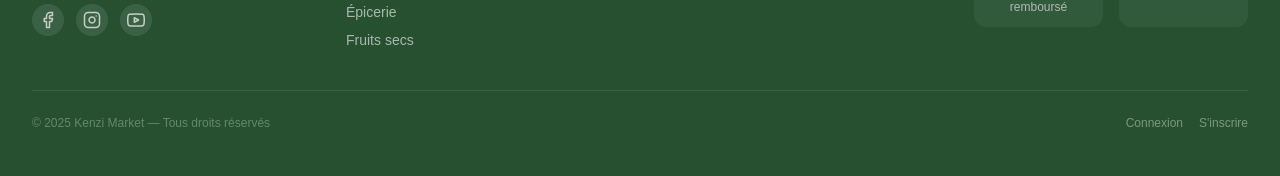
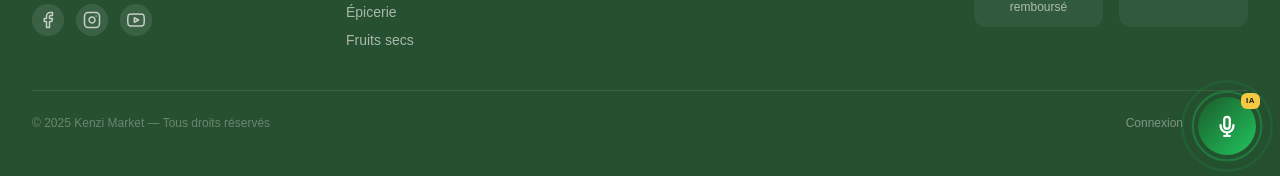
Before and after one commit to Ayamoudatir/Smart-Market, a Next.js app: page / in a window 1280 px wide. Shown: the part 1874-2050 px from the top of the page. Built offline with nearby package versions, Linux system fonts and the light colour scheme; no server answers; the database is empty.

Commit message:
ajout agent IA flottant sur la page d'accueil

```diff
--- a/app/page.tsx
+++ b/app/page.tsx
@@ -8,6 +8,7 @@ import { useCart } from '@/contexts/CartContext'
 import { useAuth } from '@/contexts/AuthContext'
 import PublicNavbar from '@/components/layout/PublicNavbar'
 import PublicFooter from '@/components/layout/PublicFooter'
+import AiFloatingAgent from '@/components/AiFloatingAgent'
 
 const CATS = ['Tout', 'Légumes', 'Fruits', 'Épicerie', 'Boulangerie', 'Fruits secs', 'Viandes', 'Laitiers']
 
@@ -299,6 +300,7 @@ export default function Home() {
       </div>
 
       <PublicFooter />
+      <AiFloatingAgent />
 
     </div>
   )
--- /dev/null
+++ b/components/AiFloatingAgent.tsx
@@ -0,0 +1,127 @@
+'use client'
+import { useState } from 'react'
+import { useRouter } from 'next/navigation'
+import { useAuth } from '@/contexts/AuthContext'
+
+export default function AiFloatingAgent() {
+  const { user } = useAuth()
+  const router = useRouter()
+  const [open, setOpen] = useState(false)
+
+  const firstName = user?.displayName?.split(' ')[0] ?? user?.email?.split('@')[0] ?? ''
+
+  function handleAction() {
+    if (!user) {
+      router.push('/login?redirect=/panier')
+    } else {
+      router.push('/panier')
+    }
+  }
+
+  return (
+    <div style={{ position: 'fixed', bottom: 24, right: 24, zIndex: 9998, display: 'flex', flexDirection: 'column', alignItems: 'flex-end', gap: 12 }}>
+
+      {/* Popup */}
+      {open && (
+        <div style={{
+          background: '#fff',
+          borderRadius: 20,
+          boxShadow: '0 8px 40px rgba(0,0,0,0.15)',
+          padding: '20px 20px 16px',
+          width: 260,
+          border: '1px solid #e5f0e8',
+          animation: 'fadeUp 0.2s ease',
+        }}>
+          <style>{`@keyframes fadeUp { from { opacity:0; transform:translateY(10px) } to { opacity:1; transform:translateY(0) } }`}</style>
+
+          {/* Avatar + nom */}
+          <div style={{ display: 'flex', alignItems: 'center', gap: 10, marginBottom: 12 }}>
+            <div style={{ width: 38, height: 38, borderRadius: '50%', background: '#1a5c2a', display: 'flex', alignItems: 'center', justifyContent: 'center', flexShrink: 0 }}>
+              <svg width="18" height="18" viewBox="0 0 24 24" fill="none" stroke="white" strokeWidth="2.5"><path d="M12 2a3 3 0 0 1 3 3v7a3 3 0 0 1-6 0V5a3 3 0 0 1 3-3z"/><path d="M19 10v2a7 7 0 0 1-14 0v-2"/><line x1="12" y1="19" x2="12" y2="23"/><line x1="8" y1="23" x2="16" y2="23"/></svg>
+            </div>
+            <div>
+              <p style={{ fontSize: 12, fontWeight: 700, color: '#1a5c2a', margin: 0 }}>Assistant Kenzi</p>
+              <p style={{ fontSize: 10, color: '#9ca3af', margin: 0 }}>IA · En ligne</p>
+            </div>
+            <button onClick={() => setOpen(false)} style={{ marginLeft: 'auto', color: '#9ca3af', background: 'none', border: 'none', cursor: 'pointer', padding: 2, lineHeight: 1 }}>
+              <svg width="14" height="14" viewBox="0 0 24 24" fill="none" stroke="currentColor" strokeWidth="3"><line x1="18" y1="6" x2="6" y2="18"/><line x1="6" y1="6" x2="18" y2="18"/></svg>
+            </button>
+          </div>
+
+          {/* Message */}
+          <div style={{ background: '#f0fdf4', borderRadius: 14, padding: '10px 14px', marginBottom: 14 }}>
+            {user ? (
+              <p style={{ fontSize: 13, color: '#374151', margin: 0, lineHeight: 1.5 }}>
+                Bonjour <strong>{firstName}</strong> ! 👋<br />
+                Passe ta commande par <strong>voix</strong> ou <strong>photo</strong> en un clic.
+              </p>
+            ) : (
+              <p style={{ fontSize: 13, color: '#374151', margin: 0, lineHeight: 1.5 }}>
+                Connecte-toi pour passer une commande par <strong>voix</strong> ou <strong>photo</strong>. 🛒
+              </p>
+            )}
+          </div>
+
+          {/* CTA */}
+          <button onClick={handleAction} style={{
+            width: '100%',
+            background: '#1a5c2a',
+            color: '#fff',
+            border: 'none',
+            borderRadius: 12,
+            padding: '10px 0',
+            fontSize: 13,
+            fontWeight: 700,
+            cursor: 'pointer',
+            display: 'flex',
+            alignItems: 'center',
+            justifyContent: 'center',
+            gap: 8,
+          }}>
+            <svg width="14" height="14" viewBox="0 0 24 24" fill="none" stroke="currentColor" strokeWidth="2.5"><path d="M12 2a3 3 0 0 1 3 3v7a3 3 0 0 1-6 0V5a3 3 0 0 1 3-3z"/><path d="M19 10v2a7 7 0 0 1-14 0v-2"/><line x1="12" y1="19" x2="12" y2="23"/><line x1="8" y1="23" x2="16" y2="23"/></svg>
+            {user ? 'Commander par IA' : 'Se connecter'}
+          </button>
+        </div>
+      )}
+
+      {/* Bouton flottant */}
+      <button onClick={() => setOpen(o => !o)} style={{
+        width: 58,
+        height: 58,
+        borderRadius: '50%',
+        background: 'linear-gradient(135deg, #1a5c2a, #22c55e)',
+        border: 'none',
+        cursor: 'pointer',
+        display: 'flex',
+        alignItems: 'center',
+        justifyContent: 'center',
+        boxShadow: '0 4px 20px rgba(26,92,42,0.45)',
+        position: 'relative',
+      }}>
+        {/* Pulse rings */}
+        <span style={{
+          position: 'absolute', inset: -6, borderRadius: '50%',
+          border: '2px solid rgba(34,197,94,0.4)',
+          animation: 'ping 2s ease-in-out infinite',
+        }} />
+        <span style={{
+          position: 'absolute', inset: -12, borderRadius: '50%',
+          border: '2px solid rgba(34,197,94,0.2)',
+          animation: 'ping 2s ease-in-out infinite 0.5s',
+        }} />
+        <style>{`@keyframes ping { 0%,100%{transform:scale(1);opacity:1} 50%{transform:scale(1.15);opacity:0.6} }`}</style>
+        <svg width="22" height="22" viewBox="0 0 24 24" fill="none" stroke="white" strokeWidth="2.5"><path d="M12 2a3 3 0 0 1 3 3v7a3 3 0 0 1-6 0V5a3 3 0 0 1 3-3z"/><path d="M19 10v2a7 7 0 0 1-14 0v-2"/><line x1="12" y1="19" x2="12" y2="23"/><line x1="8" y1="23" x2="16" y2="23"/></svg>
+
+        {/* Badge IA */}
+        <span style={{
+          position: 'absolute', top: -4, right: -4,
+          background: '#f5c842', color: '#1a1a1a',
+          fontSize: 8, fontWeight: 800,
+          padding: '2px 5px', borderRadius: 6,
+          letterSpacing: 0.5,
+        }}>IA</span>
+      </button>
+
+    </div>
+  )
+}
```
